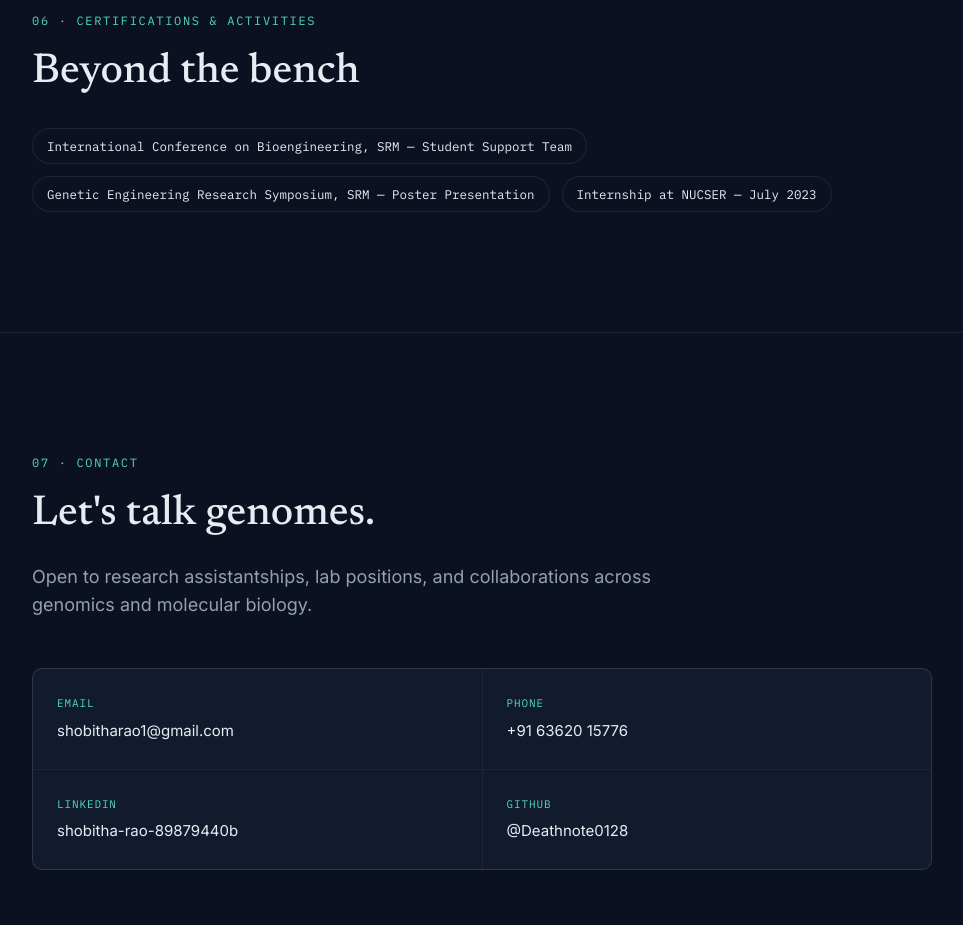
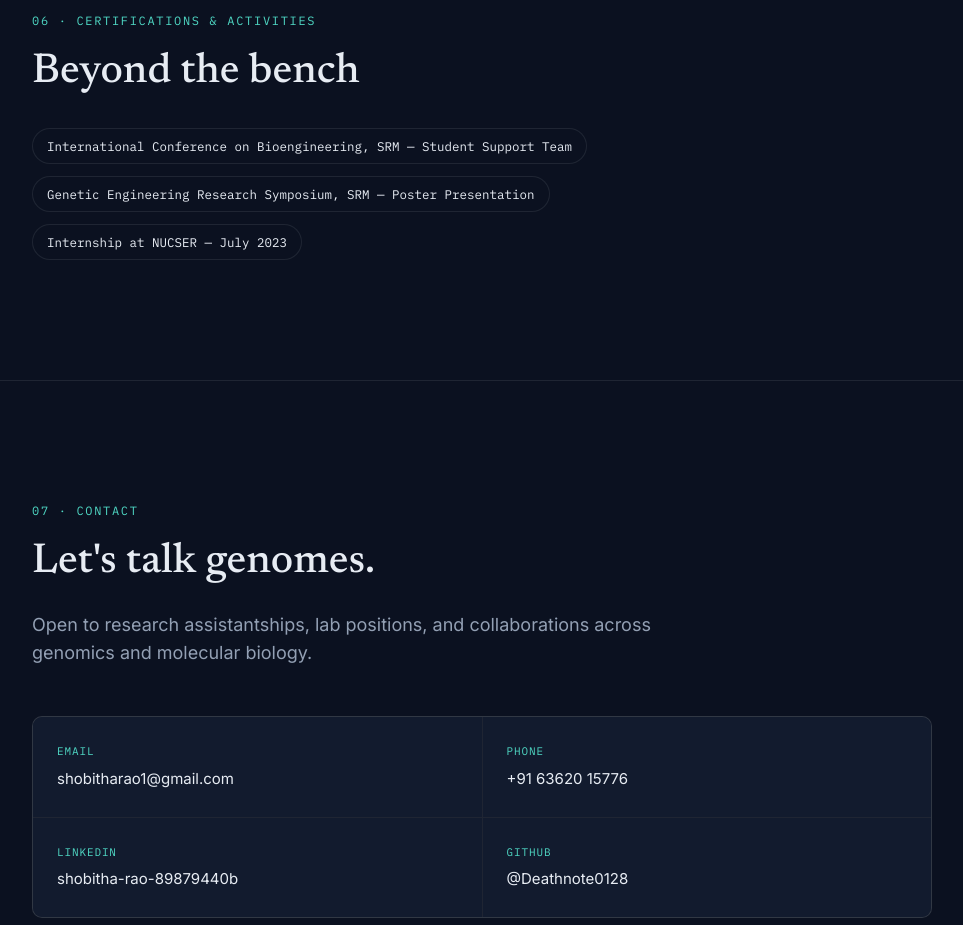
Before and after one commit to Deathnote0128/Deathnote0128.github.io, a plain HTML site: page index.html in a window 1280 px wide. Shown: the part 5340-6265 px from the top of the page, without its empty margins (158-1121 px from the left). Drawn offline with Linux system fonts and the light colour scheme.

Commit message:
Update style.css

```diff
--- a/style.css
+++ b/style.css
@@ -441,10 +441,12 @@ img, svg { display: block; max-width: 100%; }
 
 .chips-row {
   display: flex;
-  flex-wrap: wrap;
+  flex-direction: column;
+  align-items: flex-start;
   gap: 12px;
   margin-top: 32px;
 }
+
 
 /* ============================================================
    PROJECTS
```
